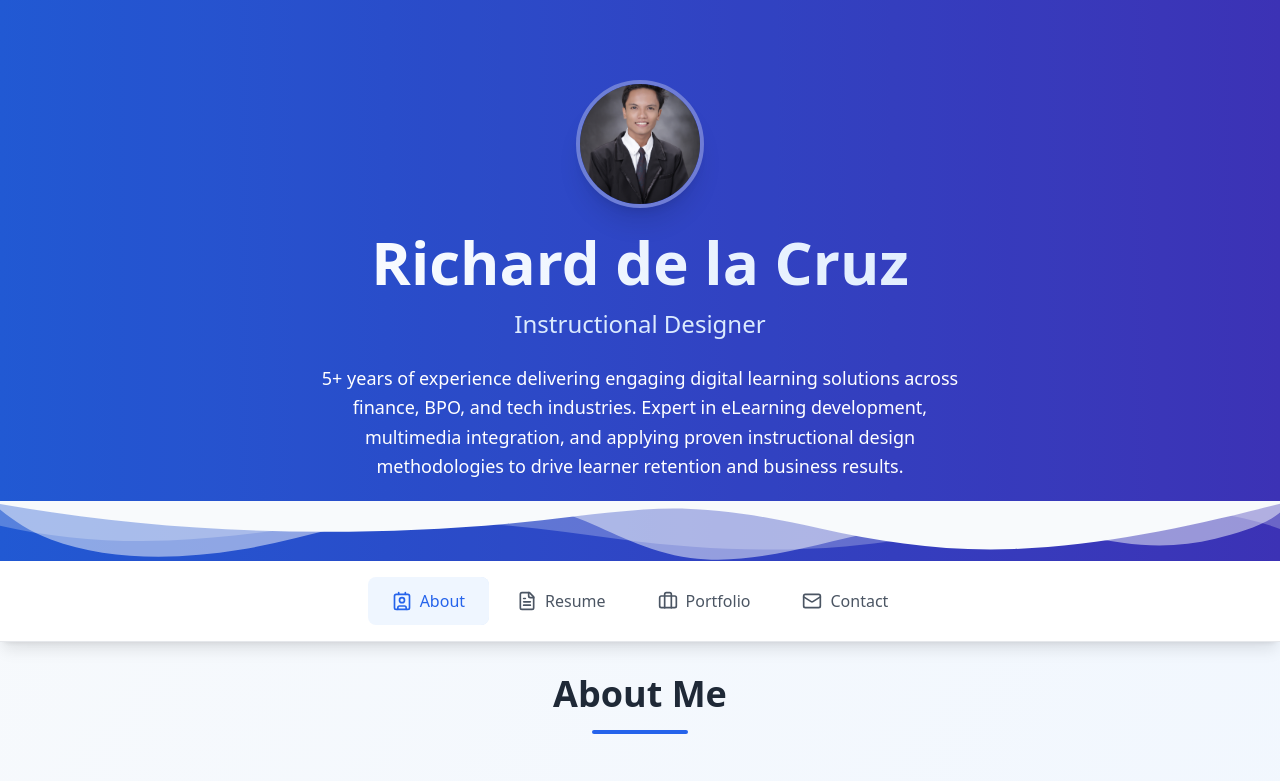
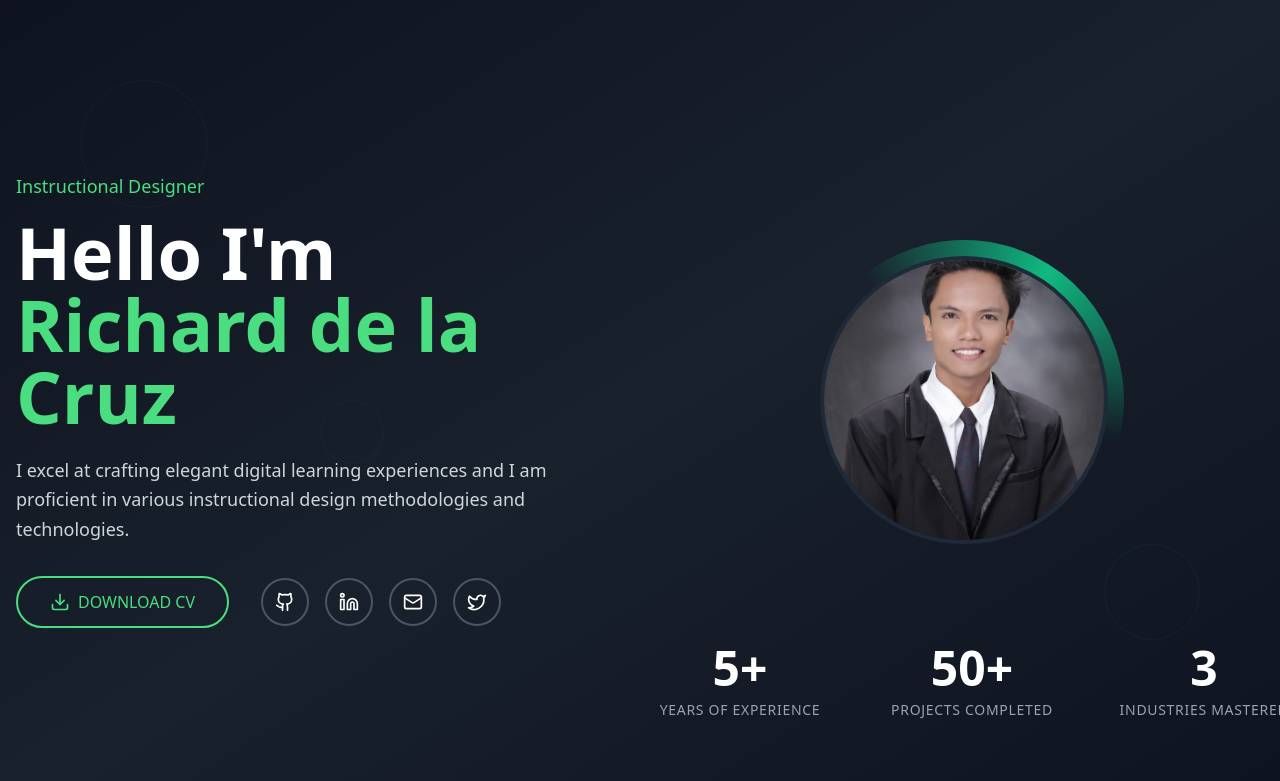
Before and after one commit to richarddlc/cruz-portfolio-showcase, a React (Vite) app: page / in a window 1280 px wide. Shown: the top 781 px of the page. Built offline with nearby package versions, Linux system fonts and the light colour scheme.

Commit message:
Refactor: Apply theme and add rotating animation
Adapt the design to match the provided image, including a rotating animation for the circular green element.

```diff
--- a/src/components/ContactSection.tsx
+++ b/src/components/ContactSection.tsx
@@ -79,17 +79,17 @@ const ContactSection = () => {
       >
         <motion.h2
           variants={itemVariants}
-          className="text-4xl font-bold text-gray-800 mb-4"
+          className="text-4xl font-bold text-white mb-4"
         >
           Get In Touch
         </motion.h2>
         <motion.div
           variants={itemVariants}
-          className="w-24 h-1 bg-blue-600 mx-auto rounded-full mb-4"
+          className="w-24 h-1 bg-green-400 mx-auto rounded-full mb-4"
         ></motion.div>
         <motion.p
           variants={itemVariants}
-          className="text-gray-600 max-w-2xl mx-auto"
+          className="text-gray-300 max-w-2xl mx-auto"
         >
           Ready to transform your learning initiatives? Let's discuss how we can create
           engaging educational experiences that drive real results.
@@ -104,11 +104,11 @@ const ContactSection = () => {
             transition: { duration: 0.2 }
           }}
         >
-          <Card className="p-8">
+          <Card className="p-8 bg-gray-800/80 border-gray-700 backdrop-blur-sm">
             <CardContent className="p-0">
               <motion.h3
                 variants={itemVariants}
-                className="text-2xl font-semibold text-gray-800 mb-8 text-center"
+                className="text-2xl font-semibold text-white mb-8 text-center"
               >
                 Send Me A Message
               </motion.h3>
@@ -119,8 +119,8 @@ const ContactSection = () => {
                   whileHover={{ scale: 1.05 }}
                   className="text-center"
                 >
-                  <h4 className="font-medium text-gray-800 mb-2">Email</h4>
-                  <p className="text-blue-600 hover:text-blue-700 transition-colors text-lg">
+                  <h4 className="font-medium text-white mb-2">Email</h4>
+                  <p className="text-green-400 hover:text-green-300 transition-colors text-lg">
                     chard.bdc@gmail.com
                   </p>
                 </motion.div>
@@ -130,8 +130,8 @@ const ContactSection = () => {
                   whileHover={{ scale: 1.05 }}
                   className="text-center"
                 >
-                  <h4 className="font-medium text-gray-800 mb-2">Phone</h4>
-                  <p className="text-gray-600 text-lg">+639494641158</p>
+                  <h4 className="font-medium text-white mb-2">Phone</h4>
+                  <p className="text-gray-300 text-lg">+639494641158</p>
                 </motion.div>
 
                 <motion.div
@@ -139,17 +139,17 @@ const ContactSection = () => {
                   whileHover={{ scale: 1.05 }}
                   className="text-center"
                 >
-                  <h4 className="font-medium text-gray-800 mb-2">Location</h4>
-                  <p className="text-gray-600">Available for remote collaboration worldwide</p>
+                  <h4 className="font-medium text-white mb-2">Location</h4>
+                  <p className="text-gray-300">Available for remote collaboration worldwide</p>
                 </motion.div>
 
                 <motion.div
                   variants={itemVariants}
-                  className="border-t pt-6"
+                  className="border-t border-gray-700 pt-6"
                 >
-                  <h4 className="font-medium text-gray-800 mb-3 text-center">Services</h4>
+                  <h4 className="font-medium text-white mb-3 text-center">Services</h4>
                   <motion.ul
-                    className="space-y-2 text-gray-600"
+                    className="space-y-2 text-gray-300"
                     variants={containerVariants}
                   >
                     {[
@@ -164,7 +164,7 @@ const ContactSection = () => {
                         variants={serviceItemVariants}
                         whileHover={{
                           x: 10,
-                          color: "#2563eb",
+                          color: "#10b981",
                           transition: { duration: 0.2 }
                         }}
                         className="text-center cursor-default"
@@ -187,17 +187,17 @@ const ContactSection = () => {
           transition: { duration: 0.2 }
         }}
       >
-        <Card className="p-6 bg-gradient-to-r from-green-50 to-blue-50 border-green-200">
+        <Card className="p-6 bg-gradient-to-r from-green-900/40 to-gray-800/40 border-green-700/50 backdrop-blur-sm">
           <CardContent className="p-0 text-center">
             <motion.h3
               variants={itemVariants}
-              className="text-xl font-semibold text-gray-800 mb-2"
+              className="text-xl font-semibold text-white mb-2"
             >
               Quick Response Guaranteed
             </motion.h3>
             <motion.p
               variants={itemVariants}
-              className="text-gray-600"
+              className="text-gray-300"
             >
               I typically respond to all inquiries within 24 hours. Looking forward to hearing about your project!
             </motion.p>
--- a/src/components/HeroSection.tsx
+++ b/src/components/HeroSection.tsx
@@ -1,7 +1,7 @@
 
 import React from 'react';
 import { motion } from 'framer-motion';
-import { FileText, Briefcase, Mail, Contact } from 'lucide-react';
+import { Download, Github, Linkedin, Mail, Twitter } from 'lucide-react';
 
 const HeroSection = () => {
   return (
@@ -9,60 +9,138 @@ const HeroSection = () => {
       initial={{ opacity: 0, y: -50 }}
       animate={{ opacity: 1, y: 0 }}
       transition={{ duration: 0.8 }}
-      className="relative bg-gradient-to-r from-blue-600 to-indigo-700 text-white py-20 px-4 overflow-hidden"
+      className="relative bg-gradient-to-br from-gray-900 via-gray-800 to-gray-900 text-white py-20 px-4 overflow-hidden min-h-screen flex items-center"
     >
-      <div className="absolute inset-0 bg-black opacity-10"></div>
-      <div className="relative max-w-4xl mx-auto text-center">
+      <div className="absolute inset-0 bg-black opacity-20"></div>
+
+      {/* Background pattern */}
+      <div className="absolute inset-0 opacity-5">
+        <div className="absolute top-20 left-20 w-32 h-32 border border-green-400 rounded-full"></div>
+        <div className="absolute bottom-40 right-20 w-24 h-24 border border-green-400 rounded-full"></div>
+        <div className="absolute top-1/2 left-1/4 w-16 h-16 border border-green-400 rounded-full"></div>
+      </div>
+
+      <div className="relative max-w-7xl mx-auto grid lg:grid-cols-2 gap-12 items-center">
+        {/* Left side - Text content */}
+        <div className="space-y-8">
           <motion.div
-          initial={{ scale: 0 }}
-          animate={{ scale: 1 }}
-          transition={{ delay: 0.3, duration: 0.5 }}
-          className="w-32 h-32 mx-auto mb-6 rounded-full overflow-hidden border-4 border-white border-opacity-30 shadow-xl"
+            initial={{ opacity: 0, x: -50 }}
+            animate={{ opacity: 1, x: 0 }}
+            transition={{ delay: 0.3, duration: 0.6 }}
           >
+            <p className="text-green-400 text-lg font-medium mb-4">Instructional Designer</p>
+            <h1 className="text-5xl md:text-7xl font-bold mb-6">
+              Hello I'm{' '}
+              <span className="text-green-400 block">Richard de la Cruz</span>
+            </h1>
+            <p className="text-gray-300 text-lg leading-relaxed max-w-2xl">
+              I excel at crafting elegant digital learning experiences and
+              I am proficient in various instructional design methodologies and
+              technologies.
+            </p>
+          </motion.div>
+
+          {/* CTA Buttons */}
+          <motion.div
+            initial={{ opacity: 0, y: 20 }}
+            animate={{ opacity: 1, y: 0 }}
+            transition={{ delay: 0.7, duration: 0.6 }}
+            className="flex flex-wrap gap-4 items-center"
+          >
+            <button className="px-8 py-3 border-2 border-green-400 text-green-400 rounded-full hover:bg-green-400 hover:text-gray-900 transition-all duration-300 flex items-center gap-2 font-medium">
+              <Download size={20} />
+              DOWNLOAD CV
+            </button>
+
+            <div className="flex gap-4 ml-4">
+              <motion.div
+                whileHover={{ scale: 1.1 }}
+                className="w-12 h-12 border-2 border-gray-600 rounded-full flex items-center justify-center hover:border-green-400 hover:text-green-400 transition-colors cursor-pointer"
+              >
+                <Github size={20} />
+              </motion.div>
+              <motion.div
+                whileHover={{ scale: 1.1 }}
+                className="w-12 h-12 border-2 border-gray-600 rounded-full flex items-center justify-center hover:border-green-400 hover:text-green-400 transition-colors cursor-pointer"
+              >
+                <Linkedin size={20} />
+              </motion.div>
+              <motion.div
+                whileHover={{ scale: 1.1 }}
+                className="w-12 h-12 border-2 border-gray-600 rounded-full flex items-center justify-center hover:border-green-400 hover:text-green-400 transition-colors cursor-pointer"
+              >
+                <Mail size={20} />
+              </motion.div>
+              <motion.div
+                whileHover={{ scale: 1.1 }}
+                className="w-12 h-12 border-2 border-gray-600 rounded-full flex items-center justify-center hover:border-green-400 hover:text-green-400 transition-colors cursor-pointer"
+              >
+                <Twitter size={20} />
+              </motion.div>
+            </div>
+          </motion.div>
+        </div>
+
+        {/* Right side - Profile image with rotating border */}
+        <motion.div
+          initial={{ opacity: 0, scale: 0.8 }}
+          animate={{ opacity: 1, scale: 1 }}
+          transition={{ delay: 0.5, duration: 0.8 }}
+          className="relative flex justify-center"
+        >
+          <div className="relative">
+            {/* Rotating green border */}
+            <motion.div
+              animate={{ rotate: 360 }}
+              transition={{
+                duration: 20,
+                repeat: Infinity,
+                ease: "linear"
+              }}
+              className="absolute inset-0 w-80 h-80 rounded-full"
+              style={{
+                background: `conic-gradient(from 0deg, transparent 60%, #10b981 80%, transparent 100%)`
+              }}
+            />
+
+            {/* Profile image */}
+            <div className="relative w-72 h-72 m-4 rounded-full overflow-hidden border-4 border-gray-800">
               <img
                 src="/lovable-uploads/4c81daa7-2065-4776-80a5-c26a4c04aa29.png"
                 alt="Richard de la Cruz"
                 className="w-full h-full object-cover"
               />
+            </div>
+          </div>
         </motion.div>
-
-        <motion.h1
-          initial={{ opacity: 0 }}
-          animate={{ opacity: 1 }}
-          transition={{ delay: 0.5, duration: 0.6 }}
-          className="text-5xl md:text-6xl font-bold mb-4 bg-gradient-to-r from-white to-blue-100 bg-clip-text text-transparent"
-        >
-          Richard de la Cruz
-        </motion.h1>
-
-        <motion.p
-          initial={{ opacity: 0 }}
-          animate={{ opacity: 1 }}
-          transition={{ delay: 0.7, duration: 0.6 }}
-          className="text-xl md:text-2xl mb-6 text-blue-100"
-        >
-          Instructional Designer
-        </motion.p>
-
-        <motion.p
-          initial={{ opacity: 0 }}
-          animate={{ opacity: 1 }}
-          transition={{ delay: 0.9, duration: 0.6 }}
-          className="text-lg max-w-2xl mx-auto leading-relaxed"
-        >
-          5+ years of experience delivering engaging digital learning solutions across finance, BPO, and tech industries.
-          Expert in eLearning development, multimedia integration, and applying proven instructional design methodologies
-          to drive learner retention and business results.
-        </motion.p>
       </div>
 
-      <div className="absolute -bottom-1 left-0 right-0">
-        <svg viewBox="0 0 1200 120" preserveAspectRatio="none" className="relative block w-full h-16 fill-slate-50">
-          <path d="M0,0V46.29c47.79,22.2,103.59,32.17,158,28,70.36-5.37,136.33-33.31,206.8-37.5C438.64,32.43,512.34,53.67,583,72.05c69.27,18,138.3,24.88,209.4,13.08,36.15-6,69.85-17.84,104.45-29.34C989.49,25,1113-14.29,1200,52.47V0Z" opacity=".25"></path>
-          <path d="M0,0V15.81C13,36.92,27.64,56.86,47.69,72.05,99.41,111.27,165,111,224.58,91.58c31.15-10.15,60.09-26.07,89.67-39.8,40.92-19,84.73-46,130.83-49.67,36.26-2.85,70.9,9.42,98.6,31.56,31.77,25.39,62.32,62,103.63,73,40.44,10.79,81.35-6.69,119.13-24.28s75.16-39,116.92-43.05c59.73-5.85,113.28,22.88,168.9,38.84,30.2,8.66,59,6.17,87.09-7.5,22.43-10.89,48-26.93,60.65-49.24V0Z" opacity=".5"></path>
-          <path d="M0,0V5.63C149.93,59,314.09,71.32,475.83,42.57c43-7.64,84.23-20.12,127.61-26.46,59-8.63,112.48,12.24,165.56,35.4C827.93,77.22,886,95.24,951.2,90c86.53-7,172.46-45.71,248.8-84.81V0Z"></path>
-        </svg>
+      {/* Stats section */}
+      <motion.div
+        initial={{ opacity: 0, y: 50 }}
+        animate={{ opacity: 1, y: 0 }}
+        transition={{ delay: 1, duration: 0.8 }}
+        className="absolute bottom-20 left-1/2 transform -translate-x-1/2 w-full max-w-4xl"
+      >
+        <div className="grid grid-cols-2 md:grid-cols-4 gap-8 text-center">
+          <div>
+            <div className="text-4xl md:text-5xl font-bold text-white mb-2">5+</div>
+            <div className="text-gray-400 text-sm uppercase tracking-wider">Years of experience</div>
           </div>
+          <div>
+            <div className="text-4xl md:text-5xl font-bold text-white mb-2">50+</div>
+            <div className="text-gray-400 text-sm uppercase tracking-wider">Projects completed</div>
+          </div>
+          <div>
+            <div className="text-4xl md:text-5xl font-bold text-white mb-2">3</div>
+            <div className="text-gray-400 text-sm uppercase tracking-wider">Industries mastered</div>
+          </div>
+          <div>
+            <div className="text-4xl md:text-5xl font-bold text-white mb-2">100+</div>
+            <div className="text-gray-400 text-sm uppercase tracking-wider">Training modules</div>
+          </div>
+        </div>
+      </motion.div>
     </motion.section>
   );
 };
--- a/src/pages/Index.tsx
+++ b/src/pages/Index.tsx
@@ -40,7 +40,7 @@ const Index = () => {
   };
 
   return (
-    <div className="min-h-screen bg-gradient-to-br from-slate-50 to-blue-50">
+    <div className="min-h-screen bg-gradient-to-br from-gray-900 via-gray-800 to-gray-900">
       <HeroSection />
       <Navigation activeTab={activeTab} setActiveTab={setActiveTab} />
       <motion.main
@@ -48,7 +48,7 @@ const Index = () => {
         initial={{ opacity: 0, y: 20 }}
         animate={{ opacity: 1, y: 0 }}
         transition={{ duration: 0.5 }}
-        className="max-w-6xl mx-auto px-4 py-8"
+        className="max-w-6xl mx-auto px-4 py-8 bg-gray-900/50 backdrop-blur-sm"
       >
         {renderActiveSection()}
       </motion.main>
```
Lines whose indentation alone changed are shown as unchanged.
